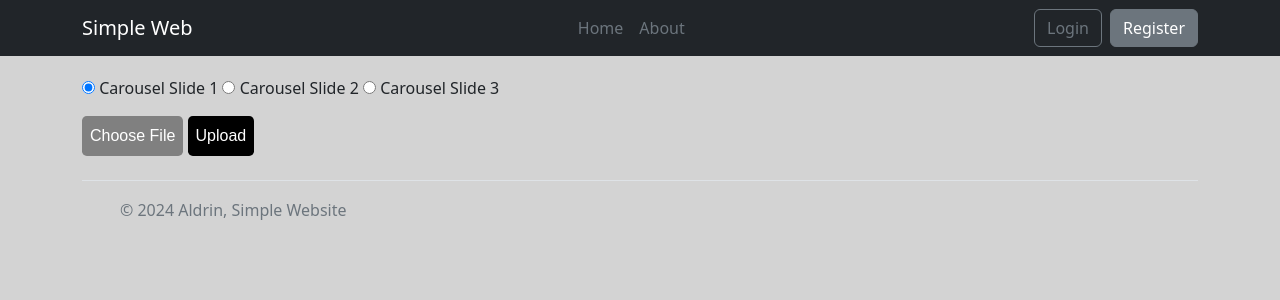
After one commit to AldrinMD/Simple_Website, a Python web app: template Website/template/admin_control_page.html in a window 1280 px wide. The commit adds this page. Shown: the top 300 px of the page. Run offline with Jinja, Linux system fonts and the light colour scheme; the template is opened without the code that fills it, so the values that code supplies are empty.

Commit message:
Update: Initialisation >> admin_control

```diff
--- a/Website/__init__.py
+++ b/Website/__init__.py
@@ -17,11 +17,13 @@ def initialize_app():
 
     from.views import views
     from.auth import auth
+    from.admin_views import admin_views
 
     app.register_blueprint(views, url_prefix='/')
     app.register_blueprint(auth, url_prefix='/')
+    app.register_blueprint(admin_views, url_prefix='/')
 
-    from .models import User
+    from .models import User, Upload_Image
 
     create_database(app)
 
--- /dev/null
+++ b/Website/static/resources/css/admin_control.css
@@ -0,0 +1,18 @@
+.upload-btn-design {
+    background-color:  grey;
+    color: white;
+    padding: 0.5rem;
+    font-family: sans-serif;
+    border-radius: 0.3rem;
+    cursor: pointer;
+    margin-top: 1rem;
+  }
+
+.upload_photo_design {
+    background-color: black;
+    color: white;
+    padding: 0.5rem;
+    font-family: sans-serif;
+    border-radius: 0.3rem;
+    margin-top: 1rem;
+}
--- /dev/null
+++ b/Website/template/admin_control_page.html
@@ -0,0 +1,24 @@
+{% extends "masterpage.html" %} {% block title %}Admin Control{% endblock %}
+
+{% block content %}
+    <div>
+        <form method="POST" enctype="multipart/form-data">
+            <div>
+                <input checked="" value="carousel_slide_1" name="target_selection" type="radio" id="carousel_slide_1">
+                <label for="carousel_slide_1"><span>Carousel Slide 1</span></label>
+
+                <input value="carousel_slide_2" name="target_selection" type="radio" id="carousel_slide_2">
+                <label for="carousel_slide_2"><span></span>Carousel Slide 2</label>
+
+                <input value="carousel_slide_3" name="target_selection" type="radio" id="carousel_slide_3">
+                <label for="carousel_slide_3"><span></span>Carousel Slide 3</label>
+            </div>
+
+            <input id="upload_file_btn" type="file" name="file" hidden>
+            <label class="upload-btn-design" for="upload_file_btn">Choose File</label>
+
+            <button type="submit" class="submit" id="upload_photo_btn" hidden></button>
+            <label class="upload_photo_design" for="upload_photo_btn">Upload</label>
+        </form>
+    </div>
+{% endblock %}
--- a/Website/template/homepage.html
+++ b/Website/template/homepage.html
@@ -6,7 +6,7 @@
 <div id="homepage_slide" class="carousel slide" data-bs-ride="carousel">
     <div class="carousel-inner">
       <div class="carousel-item active custom-carousel-item">
-        <img src="static\resources\carousel_img\example_img1.JPG" class="d-block w-100 custom-carousel-img" alt="slide 1">
+        <img src="{{ image.image_dir }}" class="d-block w-100 custom-carousel-img" alt="slide 1">
       </div>
       <div class="carousel-item custom-carousel-item">
         <img src="static\resources\carousel_img\example_img2.JPG" class="d-block w-100 custom-carousel-img" alt="slide 2">
--- a/Website/template/masterpage.html
+++ b/Website/template/masterpage.html
@@ -8,6 +8,8 @@
         <link rel="stylesheet" href="static/resources/css/masterpage.css">
         <link rel="stylesheet" href="static/resources/css/homepage.css">
         <link rel="stylesheet" href="static/resources/css/reg_login.css">
+
+        <link rel="stylesheet" href="static/resources/css/admin_control.css">
 
         <title>{% block title %}Master{% endblock %}</title>
     </head>
```
Also changed, not shown: Website/admin_views.py (added, +34 -0 lines), Website/models.py (+7 -0 lines), Website/views.py (+12 -3 lines), Website/simple_website_database.db (deleted).
